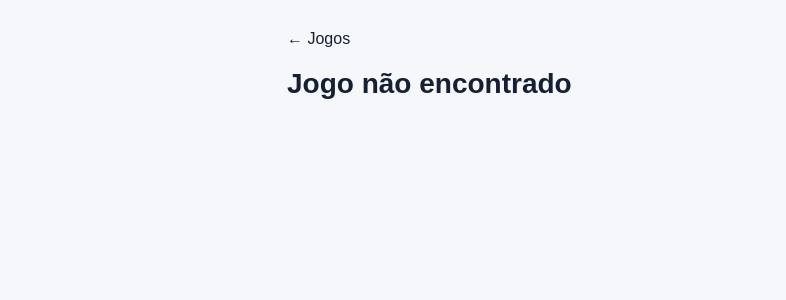
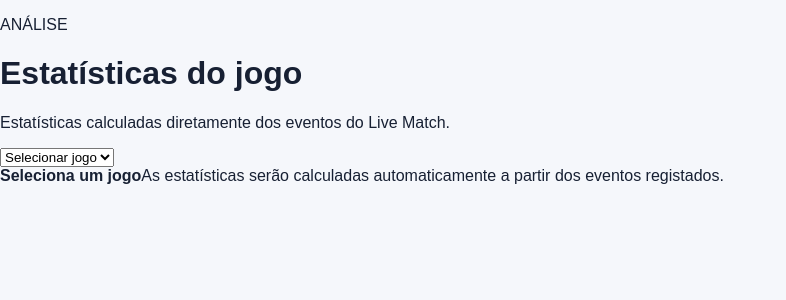
Before and after one commit to AndreBitZ/handball-performance-os, a Next.js app: page /games/stats in a window 1280 px wide. Shown: the top 300 px of the page, without its empty margins (0-786 px from the left). Built offline with nearby package versions, Linux system fonts and the light colour scheme.

Commit message:
feat: add standalone match statistics view

```diff
--- /dev/null
+++ b/app/games/stats/page.tsx
@@ -0,0 +1,31 @@
+'use client'
+
+import { useEffect, useMemo, useState } from 'react'
+import { db } from '../../../src/lib/storage/db'
+import type { Match, MatchEvent, Player } from '../../../src/lib/storage/types'
+import { deriveMatchStats } from '../../../src/lib/analytics/matchStats'
+
+export default function MatchStatsPage() {
+  const [matches, setMatches] = useState<Match[]>([])
+  const [matchId, setMatchId] = useState('')
+  const [events, setEvents] = useState<MatchEvent[]>([])
+  const [players, setPlayers] = useState<Player[]>([])
+  const match = matches.find(m => m.id === matchId)
+
+  useEffect(() => {
+    if (!db) return
+    const database = db
+    void database.matches.orderBy('date').reverse().toArray().then(setMatches)
+    void database.players.orderBy('displayName').toArray().then(setPlayers)
+  }, [])
+
+  useEffect(() => {
+    if (!db || !matchId) { setEvents([]); return }
+    const database = db
+    void database.events.where('matchId').equals(matchId).sortBy('timestampSeconds').then(setEvents)
+  }, [matchId])
+
+  const stats = useMemo(() => deriveMatchStats(events, players), [events, players])
+
+  return <main className="content standalonePage"><header className="topbar"><div><p className="eyebrow">ANÁLISE</p><h1>Estatísticas do jogo</h1><p>Estatísticas calculadas diretamente dos eventos do Live Match.</p></div></header><section className="section"><select value={matchId} onChange={e => setMatchId(e.target.value)}><option value="">Selecionar jogo</option>{matches.map(m => <option key={m.id} value={m.id}>{m.opponentName} · {new Date(m.date).toLocaleDateString('pt-PT')}</option>)}</select>{match && <p>{match.opponentName}</p>} {!matchId ? <div className="emptyState"><strong>Seleciona um jogo</strong><span>As estatísticas serão calculadas automaticamente a partir dos eventos registados.</span></div> : <><div className="localList"><article className="localRow"><strong>Equipa</strong><span>{stats.teamGoals} — {stats.opponentGoals} · {stats.goals} golos · {stats.shots} remates · {stats.efficiency}% eficácia · {stats.assists} assistências · {stats.turnovers} perdas · {stats.steals} recuperações · {stats.exclusions2m} exclusões</span></article></div><h2>Jogadores</h2><div className="localList">{stats.players.map(p => <article className="localRow" key={p.playerId}><strong>{p.name}</strong><span>{p.goals}G · {p.shots}R · {p.efficiency}% · {p.assists}A · {p.turnovers}P · {p.steals}Rec · {p.exclusions2m}×2'</span></article>)}{stats.players.length === 0 && <div className="emptyState"><span>Ainda não existem ações individuais registadas.</span></div>}</div></>}</section></main>
+}
```
